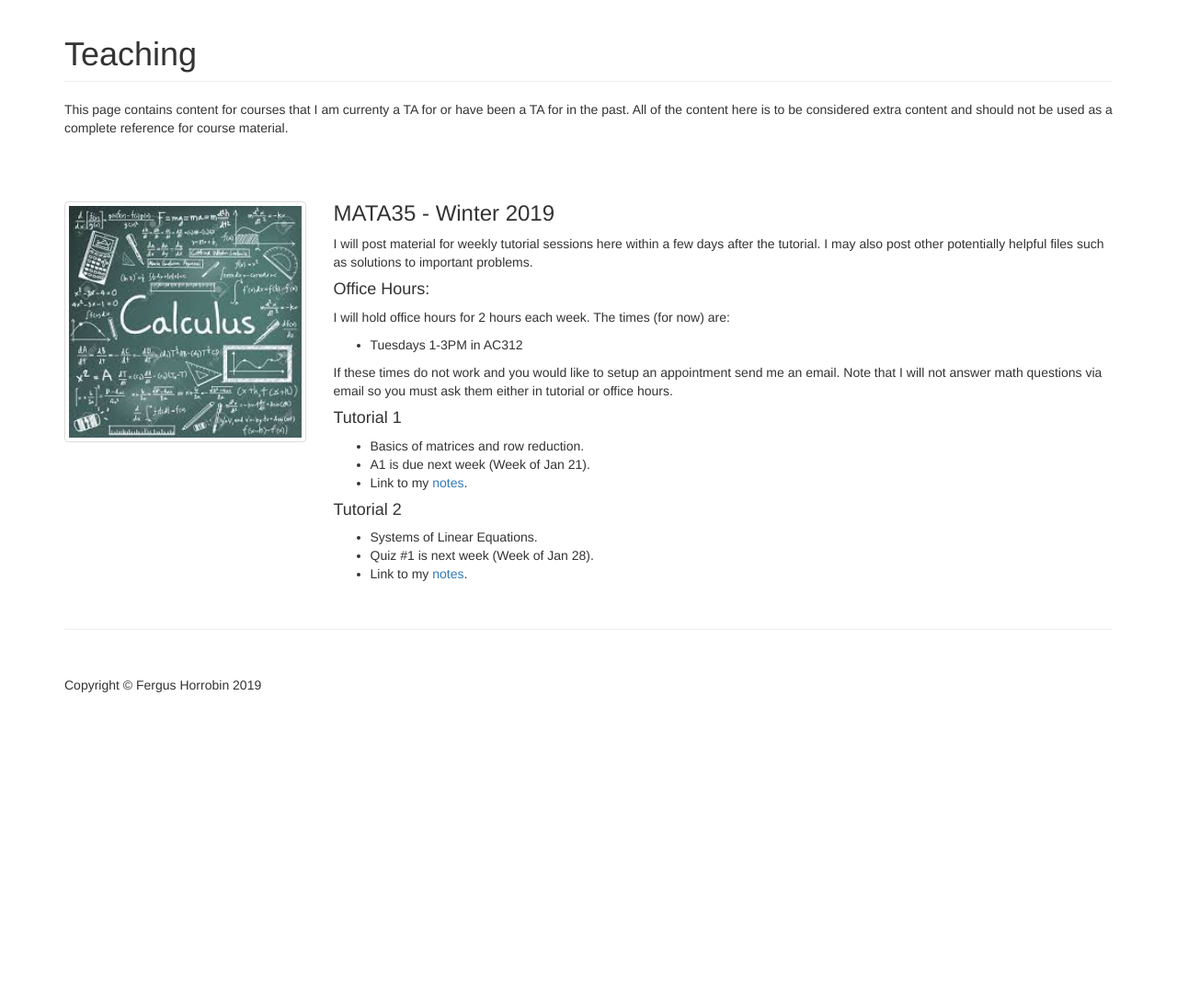
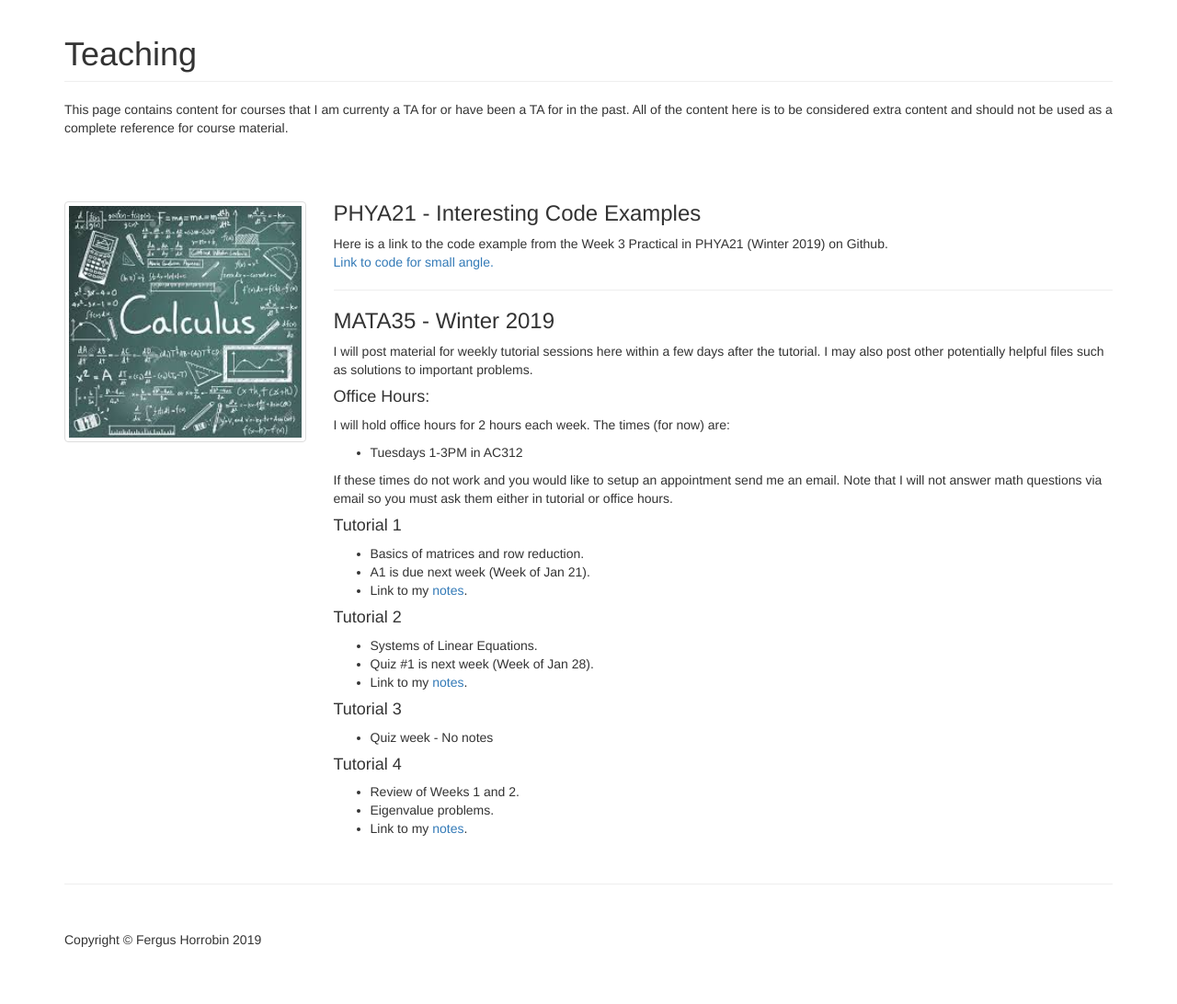
Before and after one commit to fhorrobin/website, a PHP site: page /teaching/index.php in a window 1280 px wide. Shown: the part 51-1143 px from the top of the page at 92% size. Before the commit the page ends 804 px from the top, so only its background shows below. Run offline with PHP 8.4, Linux system fonts and the light colour scheme.

Commit message:
Week 4 A35

```diff
--- a/teaching/index.php
+++ b/teaching/index.php
@@ -17,6 +17,13 @@
             <img src="/~fhorrobin/teaching/images/calculus.jpeg" class="img-thumbnail" width="350px" height="350px" align="left" />
         </div>
         <div class="col-md-9">
+
+            <h3>PHYA21 - Interesting Code Examples</h3>
+
+            Here is a link to the code example from the Week 3 Practical in PHYA21 (Winter 2019) on Github. <br/>
+            <a href="https://github.com/fhorrobin/PHYA21-Code-Example/blob/master/A21_Practical3_Small_Angle.ipynb">Link to code for small angle.</a>
+
+            <hr/>
 
             <h3>MATA35 - Winter 2019</h3>
             <p>I will post material for weekly tutorial sessions here within a few days after the tutorial. I may also post other potentially helpful files
@@ -44,7 +51,17 @@
                 <li>Quiz #1 is next week (Week of Jan 28). </li>
                 <li>Link to my <a href="/~fhorrobin/teaching/files/tutorial2.pdf">notes</a>.</li>
             </ul>
-            <br/>
+
+            <h4>Tutorial 3</h4>
+            <ul>
+                <li>Quiz week - No notes</li>
+
+            </ul><h4>Tutorial 4</h4>
+            <ul>
+                <li>Review of Weeks 1 and 2.</li>
+                <li>Eigenvalue problems.</li>
+                <li>Link to my <a href="/~fhorrobin/teaching/files/tutorial4.pdf">notes</a>.</li>
+            </ul><br/>
 
         </div>
 </div>
```
Also changed, not shown: 1 other file.
